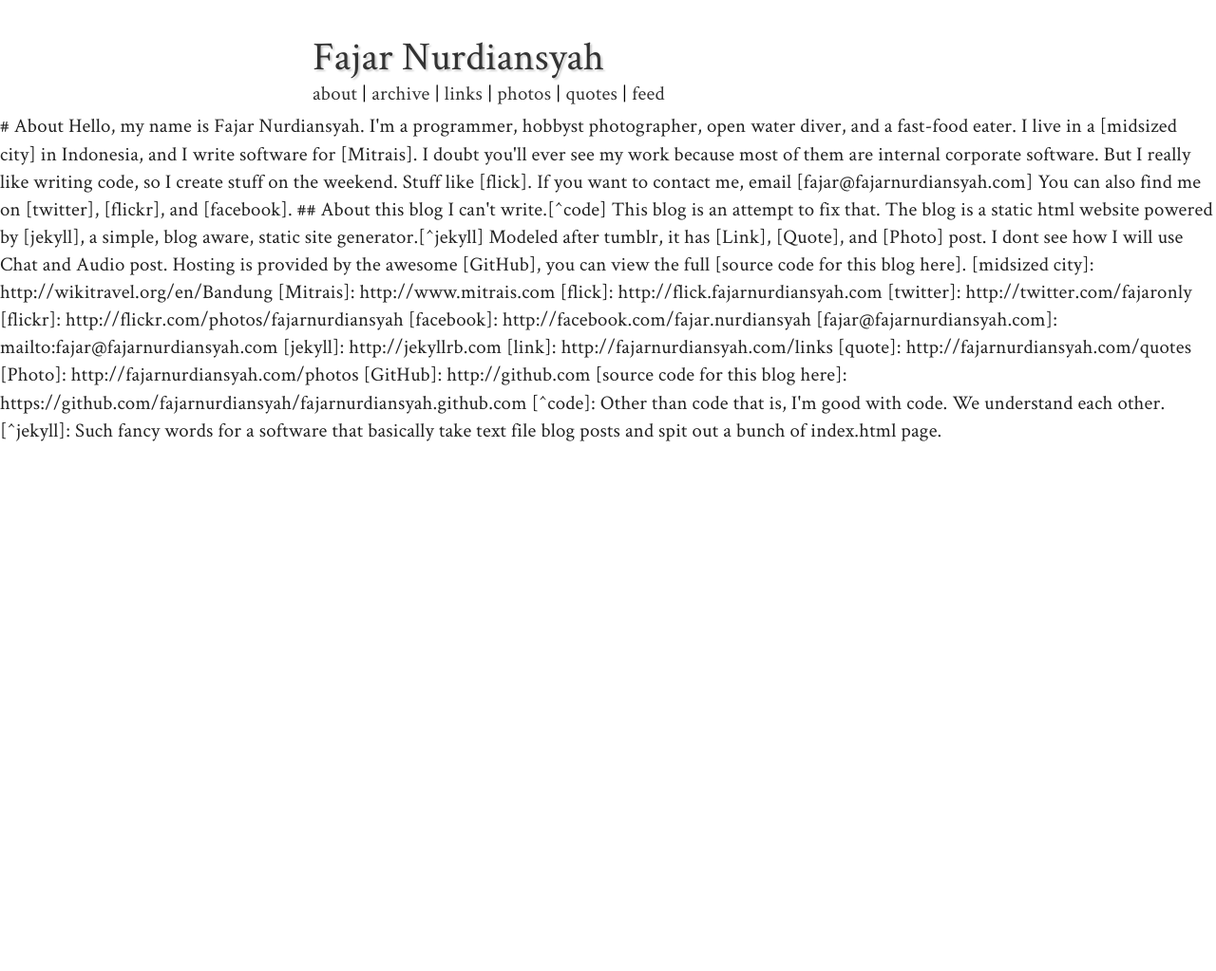
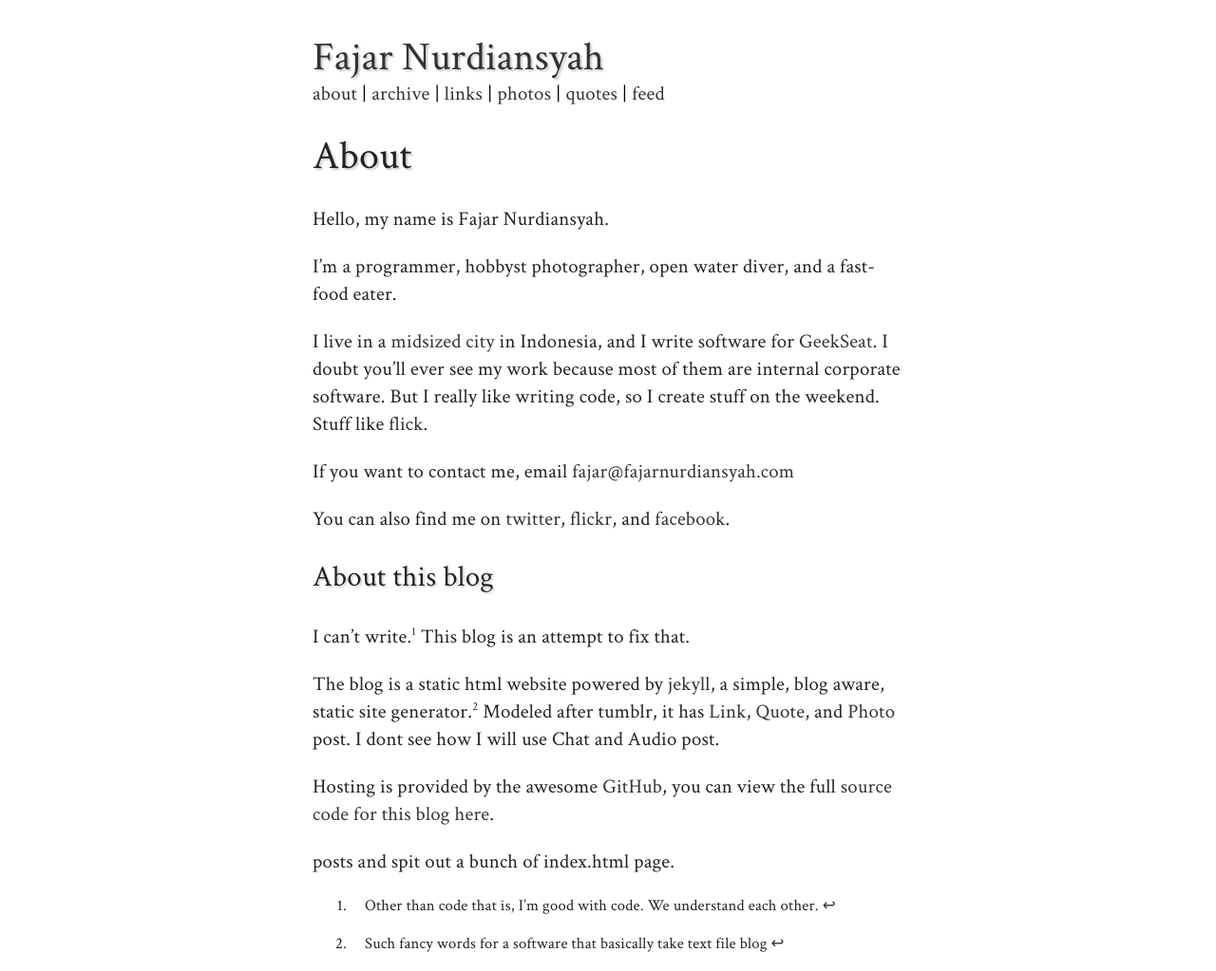
Before and after one commit to fajarnurdiansyah/fajarnurdiansyah.github.com, a Jekyll site: the page built from about.md, in a window 1280 px wide. Shown: the whole page at 95% size. Built offline with Jekyll 4.4.1, drawn with Linux system fonts in a browser that asks for light colours; Markdown is read by kramdown in place of the engine named in the settings; before the commit the page ends 900 px from its top, so only the background shows below that.

Commit message:
Update the about page
Remove some html tag required by maruku

```diff
--- a/about.md
+++ b/about.md
@@ -3,16 +3,13 @@ layout: default
 title: About
 permalink: /about/
 ---
-<div markdown="1">
-<article>
-
 # About
 
 Hello, my name is Fajar Nurdiansyah.
 
 I'm a programmer, hobbyst photographer, open water diver, and a fast-food eater.
 
-I live in a [midsized city] in Indonesia, and I write software for [Mitrais].
+I live in a [midsized city] in Indonesia, and I write software for [GeekSeat].
 I doubt you'll ever see my work because most of them are internal corporate
 software. But I really like writing code, so I create stuff on the weekend.
 Stuff like [flick].
@@ -35,7 +32,7 @@ code for this blog here].
 
 
 [midsized city]: http://wikitravel.org/en/Bandung
-[Mitrais]: http://www.mitrais.com
+[GeekSeat]: http://www.geekseat.com.au
 [flick]: http://flick.fajarnurdiansyah.com
 [twitter]: http://twitter.com/fajaronly
 [flickr]: http://flickr.com/photos/fajarnurdiansyah
@@ -51,5 +48,3 @@ code for this blog here].
 [^code]: Other than code that is, I'm good with code. We understand each other.
 [^jekyll]: Such fancy words for a software that basically take text file blog
 posts and spit out a bunch of index.html page.
-</article>
-</div>
```
